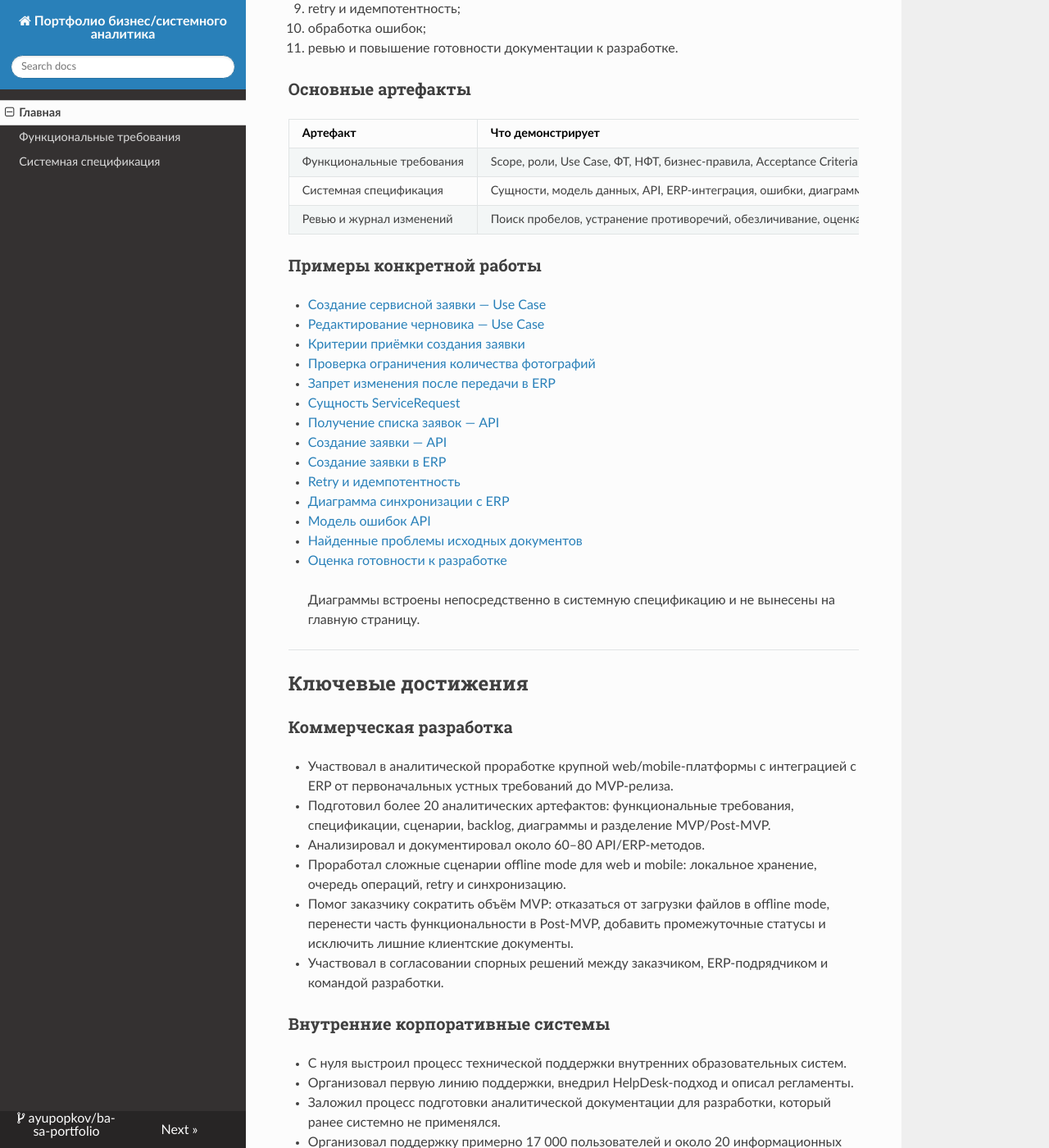
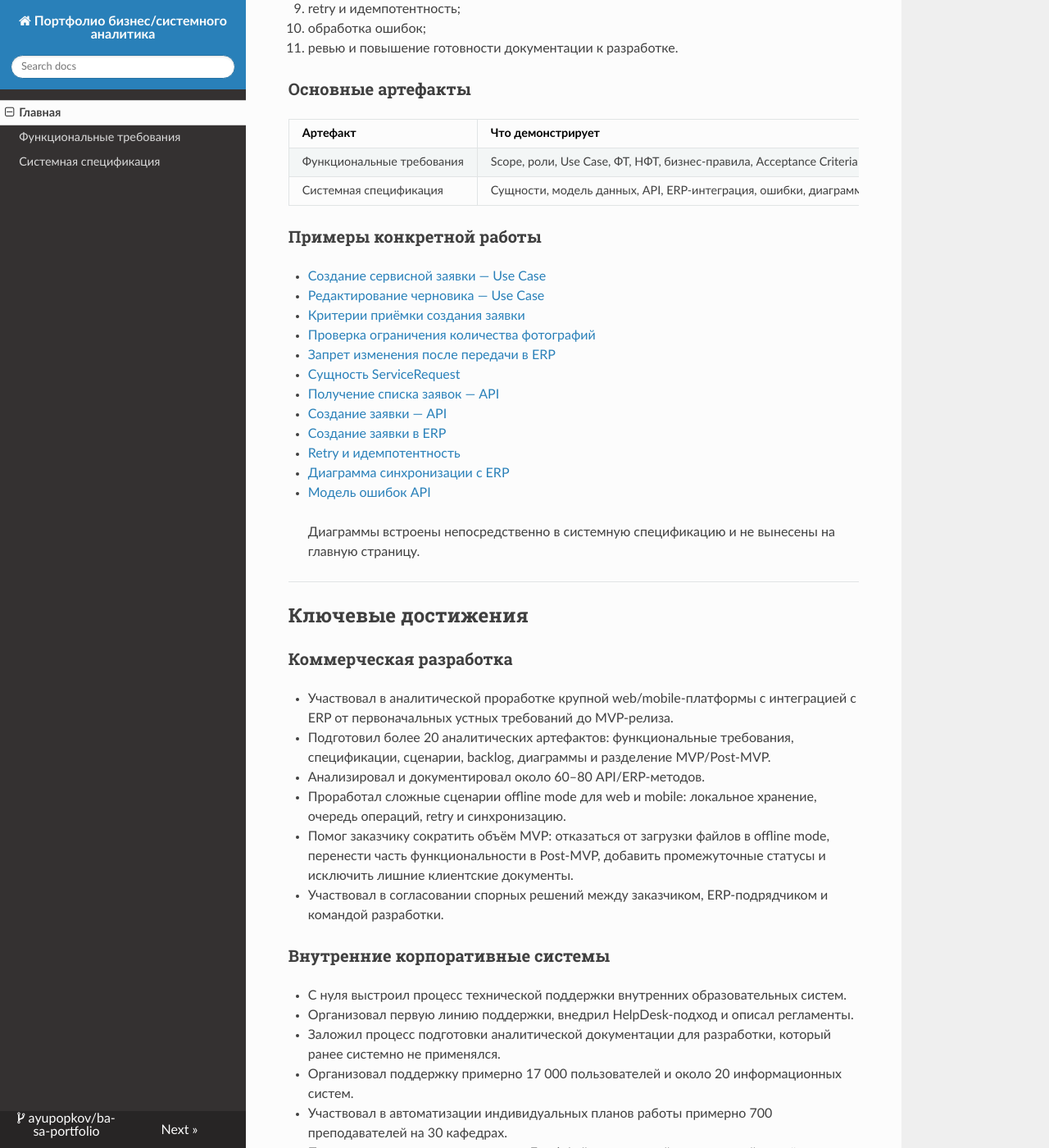
Before and after one commit to PopkovAYu/ba-sa-portfolio, an MkDocs documentation site: the page built from docs/index.md, in a window 1280 px wide and 1400 px high, scrolled down 1849 px. Shown: the whole window at 82% size. Built offline with MkDocs 1.6.1, drawn with Linux system fonts in a browser that asks for light colours; nearby versions of some CDN libraries; some of the changed text lies outside the part shown.

Commit message:
Update document links and correct section titles

```diff
--- a/docs/index.md
+++ b/docs/index.md
@@ -29,6 +29,8 @@ PHOTO SETUP:
 </div>
 
 ---
+
+<a id="profile"></a>
 
 ## Профессиональный профиль
 
@@ -78,13 +80,14 @@ PHOTO SETUP:
 10. обработка ошибок;
 11. ревью и повышение готовности документации к разработке.
 
+<a id="artifacts"></a>
+
 ### Основные артефакты
 
 | Артефакт | Что демонстрирует | Открыть |
 |---|---|---|
 | Функциональные требования | Scope, роли, Use Case, ФТ, НФТ, бизнес-правила, Acceptance Criteria | [Открыть](functional-requirements.md) |
 | Системная спецификация | Сущности, модель данных, API, ERP-интеграция, ошибки, диаграммы | [Открыть](system-specification.md) |
-| Ревью и журнал изменений | Поиск пробелов, устранение противоречий, обезличивание, оценка готовности | [Открыть](review-and-changelog.md) |
 
 ### Примеры конкретной работы
 
@@ -100,12 +103,12 @@ PHOTO SETUP:
 - [Retry и идемпотентность](system-specification.md#123-retry)
 - [Диаграмма синхронизации с ERP](system-specification.md#128)
 - [Модель ошибок API](system-specification.md#13-api)
-- [Найденные проблемы исходных документов](review-and-changelog.md#3)
-- [Оценка готовности к разработке](review-and-changelog.md#8)
 
 > Диаграммы встроены непосредственно в системную спецификацию и не вынесены на главную страницу.
 
 ---
+
+<a id="achievements"></a>
 
 ## Ключевые достижения
 
@@ -129,9 +132,11 @@ PHOTO SETUP:
 
 ---
 
+<a id="experience"></a>
+
 ## Опыт работы
 
-### .redev — бизнес-аналитик
+### RedEv — бизнес-аналитик
 
 **Май 2025 — настоящее время**
 IT-аутсорс / заказная разработка
@@ -269,7 +275,6 @@ IT-аутсорс / заказная разработка
 - [Функциональные требования](functional-requirements.md#9)
 - [Нефункциональные требования](functional-requirements.md#10)
 - [Acceptance Criteria](functional-requirements.md#12-acceptance-criteria-gherkin)
-- [Ревью требований](review-and-changelog.md#3)
 
 ### Системный анализ
 
@@ -475,10 +480,10 @@ IT-аутсорс / заказная разработка
 
 Рекомендую начать с:
 
-- [профессионального профиля](#профессиональный-профиль);
-- [достижений](#ключевые-достижения);
-- [опыта работы](#опыт-работы);
-- [основных артефактов](#основные-артефакты).
+- [профессионального профиля](#profile);
+- [достижений](#achievements);
+- [опыта работы](#experience);
+- [основных артефактов](#artifacts).
 
 ### BA / SA Lead
 
@@ -487,7 +492,6 @@ IT-аутсорс / заказная разработка
 - [Use Case](functional-requirements.md#uc-sr-001);
 - [Acceptance Criteria](functional-requirements.md#12-acceptance-criteria-gherkin);
 - [системная спецификация](system-specification.md);
-- [ревью артефактов](review-and-changelog.md).
 
 ### Разработчику / Tech Lead
 
```
Also changed, not shown: other parts of docs/index.md (+1 -0 lines).
